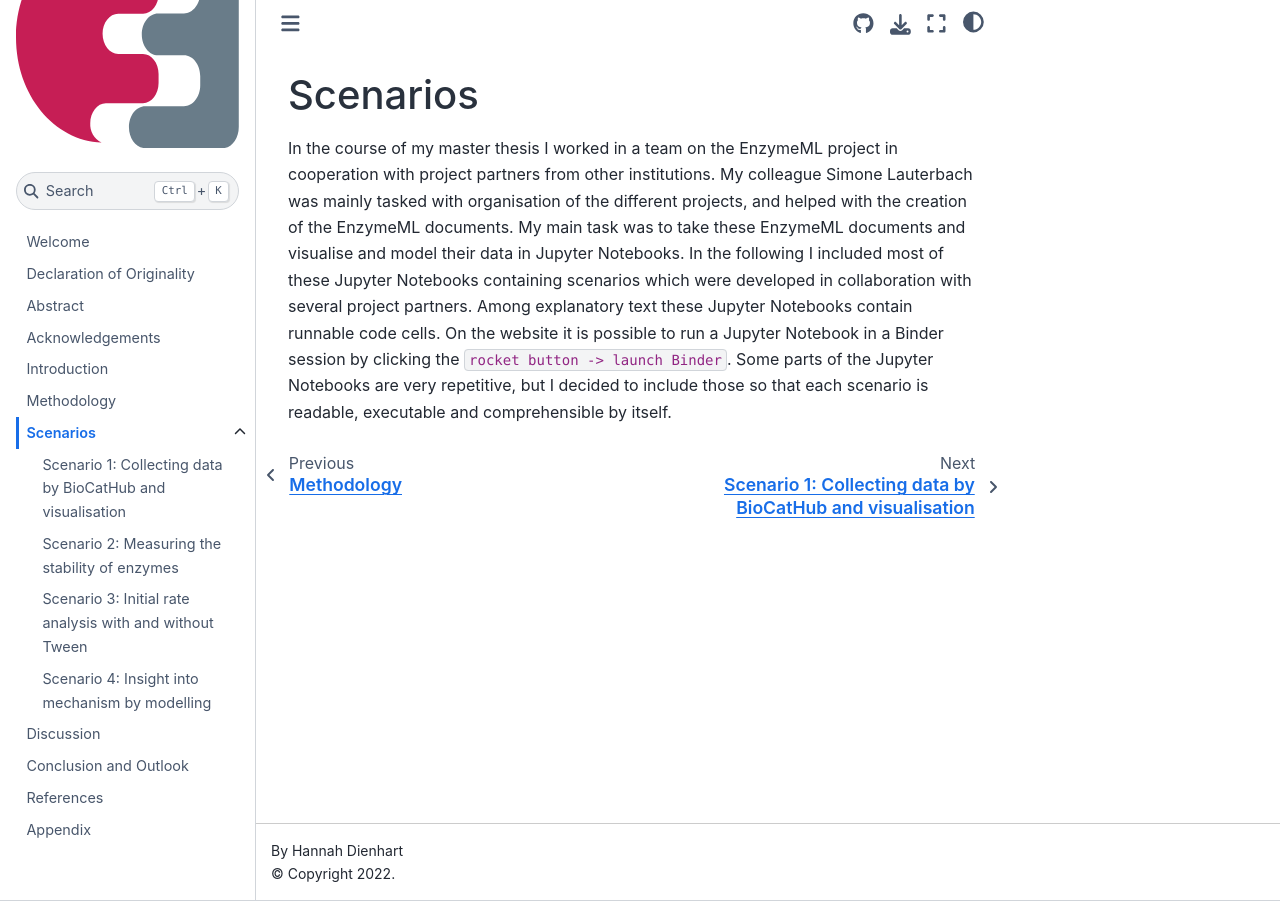
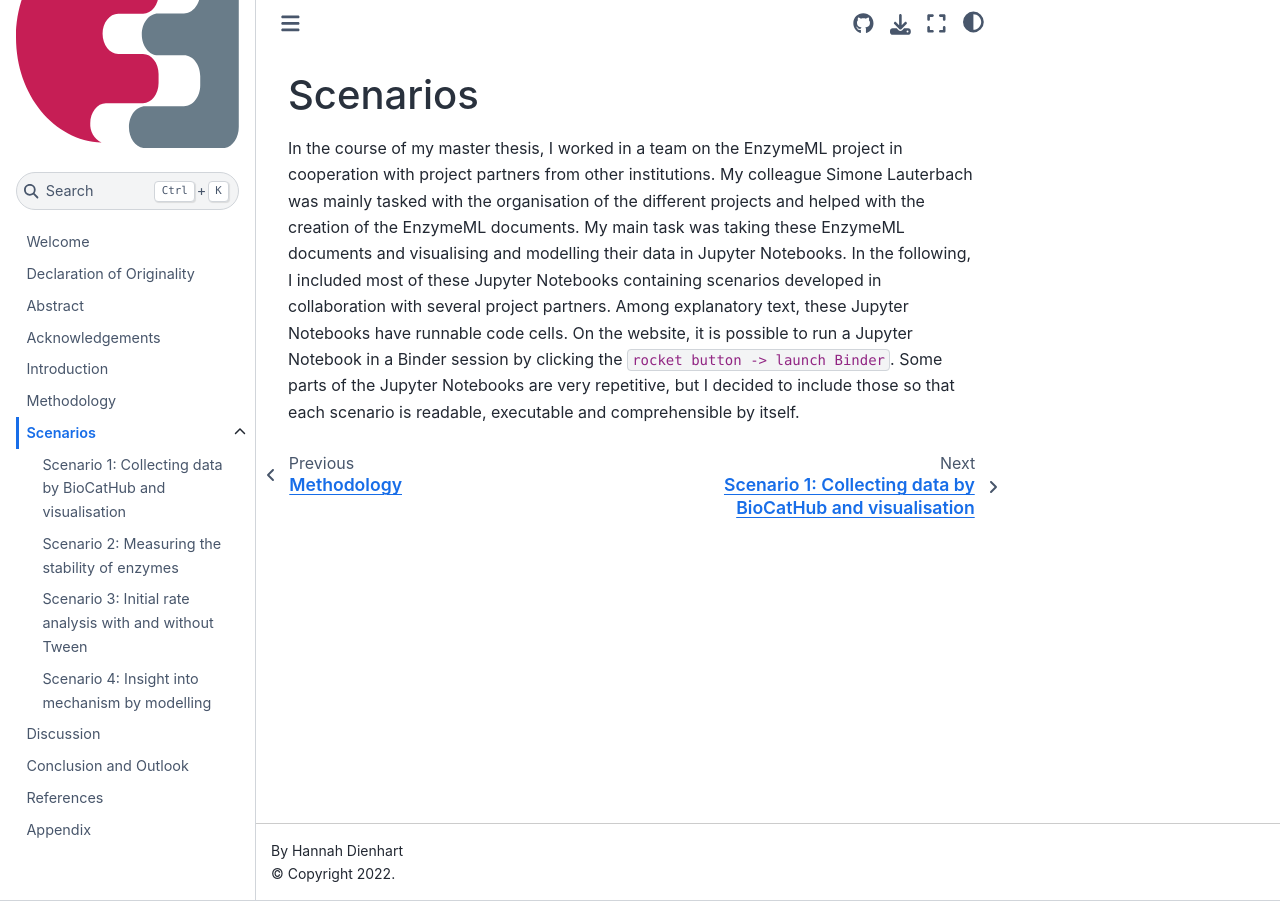
Before and after one commit to HannahDi/master-thesis, a Jupyter Book: the page built from book/scenarios.md, in a window 1280 px wide. Built offline with Jupyter Book 1.0.4 settings and Sphinx 7.4.7 and the Sphinx Book theme 1.1.4, drawn with Linux system fonts in a browser that asks for light colours.

Commit message:
edit scenarios page

```diff
--- a/book/scenarios.md
+++ b/book/scenarios.md
@@ -2,4 +2,4 @@
 
 # Scenarios
 
-In the course of my master thesis I worked in a team on the EnzymeML project in cooperation with project partners from other institutions. My colleague Simone Lauterbach was mainly tasked with organisation of the different projects, and helped with the creation of the EnzymeML documents. My main task was to take these EnzymeML documents and visualise and model their data in Jupyter Notebooks. In the following I included most of these Jupyter Notebooks containing scenarios which were developed in collaboration with several project partners. Among explanatory text these Jupyter Notebooks contain runnable code cells. On the website it is possible to run a Jupyter Notebook in a Binder session by clicking the `rocket button -> launch Binder`. Some parts of the Jupyter Notebooks are very repetitive, but I decided to include those so that each scenario is readable, executable and comprehensible by itself.
+In the course of my master thesis, I worked in a team on the EnzymeML project in cooperation with project partners from other institutions. My colleague Simone Lauterbach was mainly tasked with the organisation of the different projects and helped with the creation of the EnzymeML documents. My main task was taking these EnzymeML documents and visualising and modelling their data in Jupyter Notebooks. In the following, I included most of these Jupyter Notebooks containing scenarios developed in collaboration with several project partners. Among explanatory text, these Jupyter Notebooks have runnable code cells. On the website, it is possible to run a Jupyter Notebook in a Binder session by clicking the `rocket button -> launch Binder`. Some parts of the Jupyter Notebooks are very repetitive, but I decided to include those so that each scenario is readable, executable and comprehensible by itself.
```
